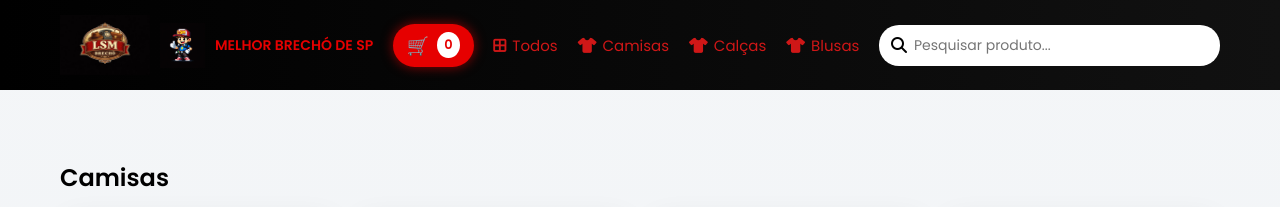
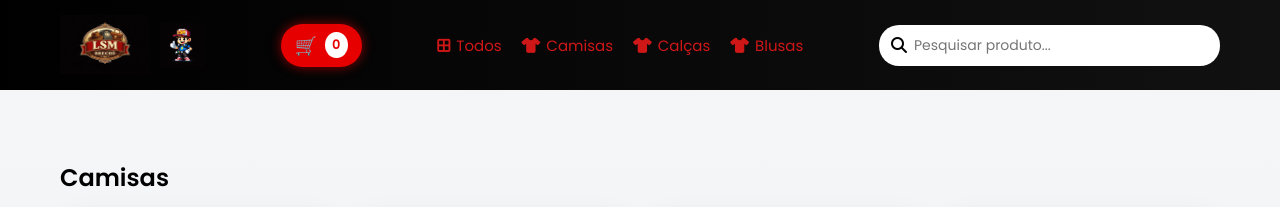
Before and after one commit to luisootavioramos-max/LSM., a plain HTML site: page index.html in a window 1280 px wide. Shown: the top 207 px of the page. Drawn offline with Linux system fonts and the light colour scheme.

```diff
--- a/index.html
+++ b/index.html
@@ -22,7 +22,6 @@
   <img src="imagens/logomarca.jpeg" alt="Logo LSN" class="logo-img">
   <img src="imagens/mascote-lsm.png" alt="Mario" class="mario-img">
 
-  <p>MELHOR BRECHÓ DE SP</p>
 </div>
 
     <div class="carrinho" onclick="abrirCarrinho()">
```
